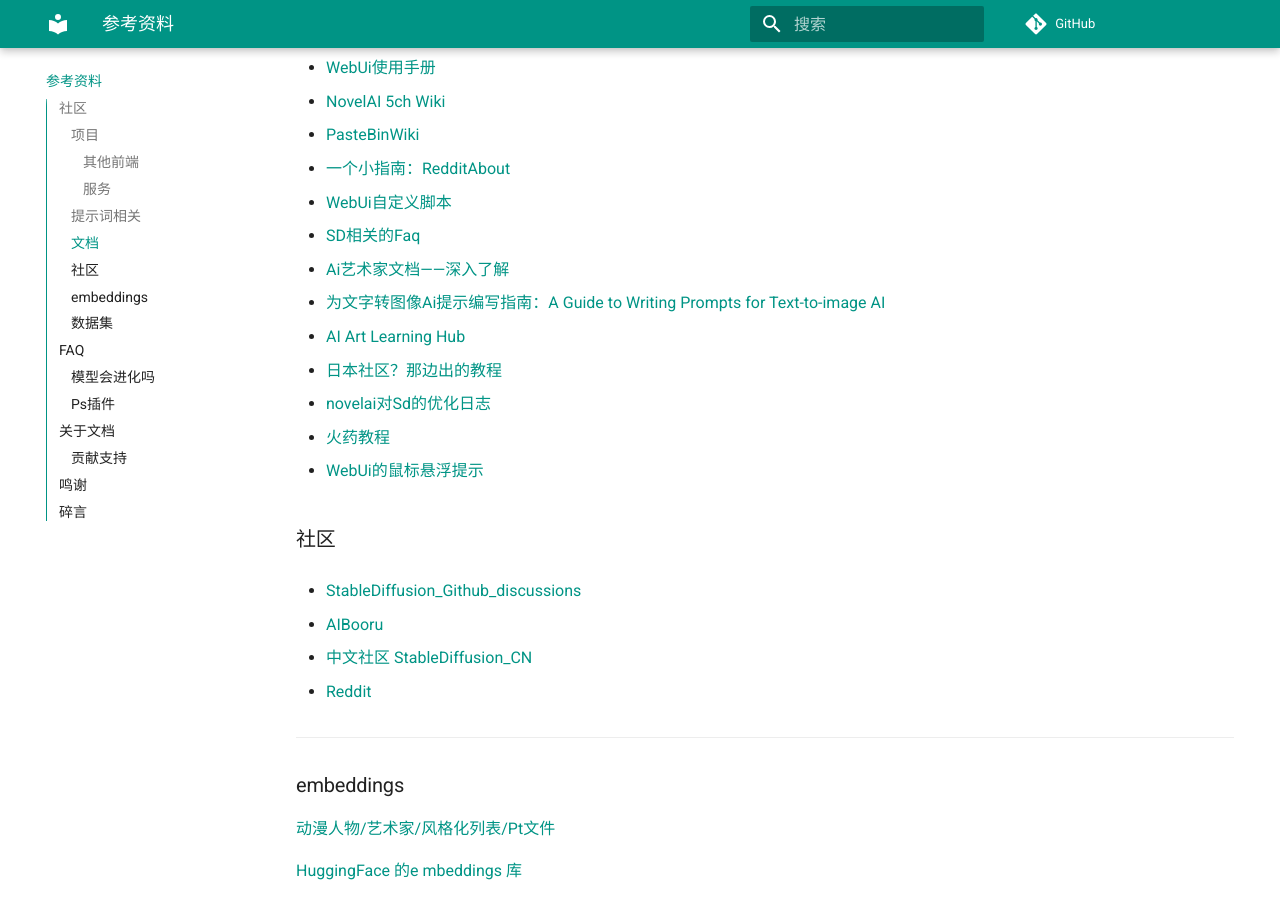
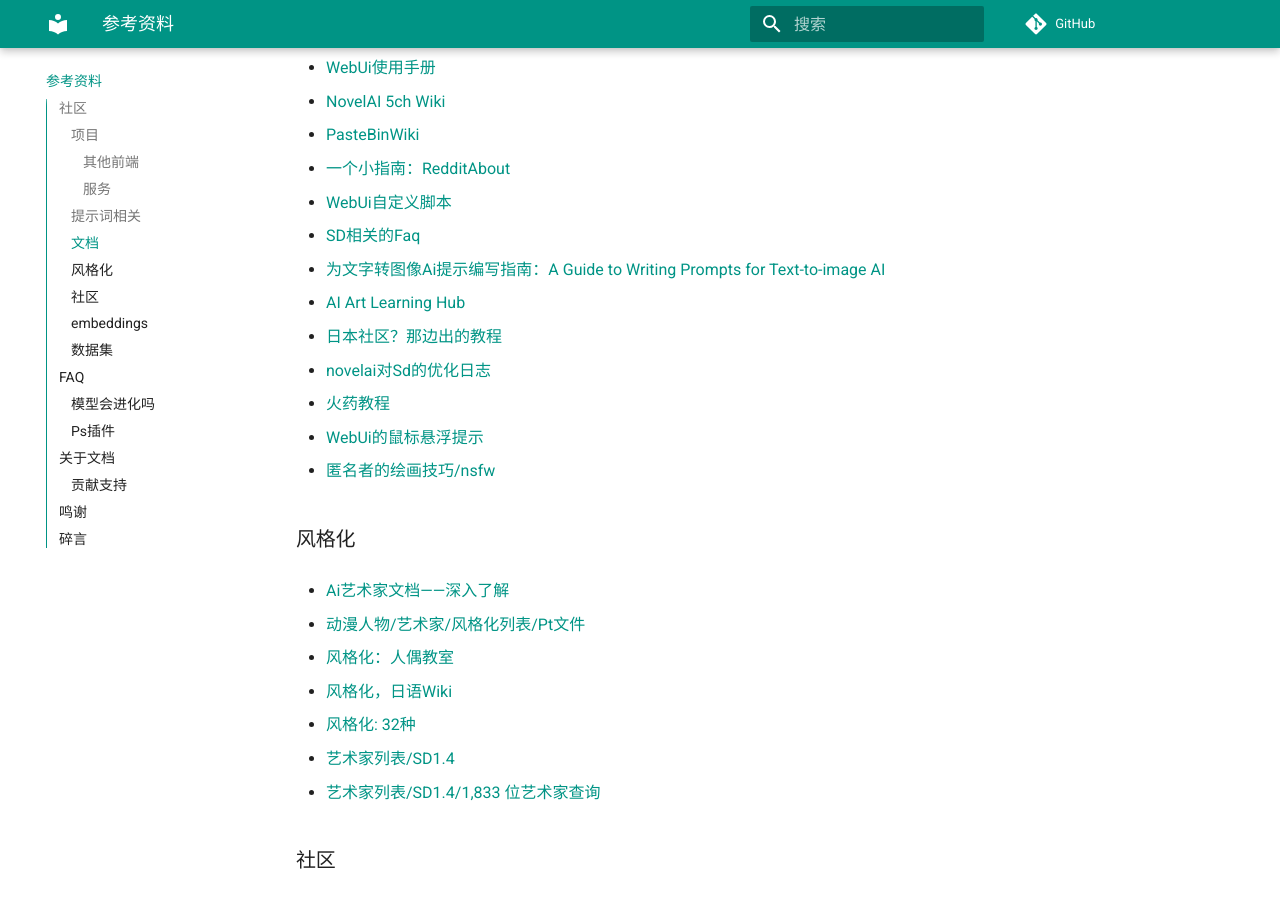
Before and after one commit to sudoskys/StableDiffusionBook, an MkDocs documentation site: the page built from docs/7_landing.md, in a window 1280 px wide and 900 px high, scrolled down 1118 px. Built offline with MkDocs 1.6.1 and Material for MkDocs 9.7.7, drawn with Linux system fonts in a browser that asks for light colours; comment, search, counter and statistics services are not loaded.

```diff
--- a/docs/7_landing.md
+++ b/docs/7_landing.md
@@ -42,6 +42,7 @@
 
 - [StableDiffusion Show](https://t.me/StableDiffusion_Show)
 
+
 ### 文档
 
 - **[SD资源金矿](https://rentry.org/sdupdates)**
@@ -71,6 +71,24 @@
 - [火药教程](https://rentry.org/stablediffgpubuy)
 
 - [WebUi的鼠标悬浮提示](https://github.com/AUTOMATIC1111/stable-diffusion-webui/blob/master/javascript/hints.js)
+
+- [匿名者的绘画技巧/nsfw](https://rentry.org/inpainting-guide-SD)
+
+### 风格化
+
+- [Ai艺术家文档——深入了解](https://docs.google.com/spreadsheets/d/1SRqJ7F_6yHVSOeCi3U82aA448TqEGrUlRrLLZ51abLg/htmlview#)
+
+- [动漫人物/艺术家/风格化列表/Pt文件](https://rentry.org/anime_and_titties)
+
+- [风格化：人偶教室](https://www.yuque.com/longyuye/lmgcwy)
+
+- [风格化，日语Wiki](https://seesaawiki.jp/nai_ch/d/%b2%e8%c9%f7%a1%a6%b9%bd%bf%de)
+
+- [风格化: 32种](https://www.bilibili.com/video/BV1TP411N71t/)
+
+- [艺术家列表/SD1.4](https://rentry.org/artists_sd-v1-4)
+
+- [艺术家列表/SD1.4/1,833 位艺术家查询](https://www.urania.ai/top-sd-artists)
 
 ### 社区
 
```
Also changed, not shown: other parts of docs/7_landing.md (+0 -1 lines), docs/3_install.md (+11 -1 lines), docs/5_drawing.md (+7 -0 lines), docs/6_selftrain.md (+39 -7 lines).
